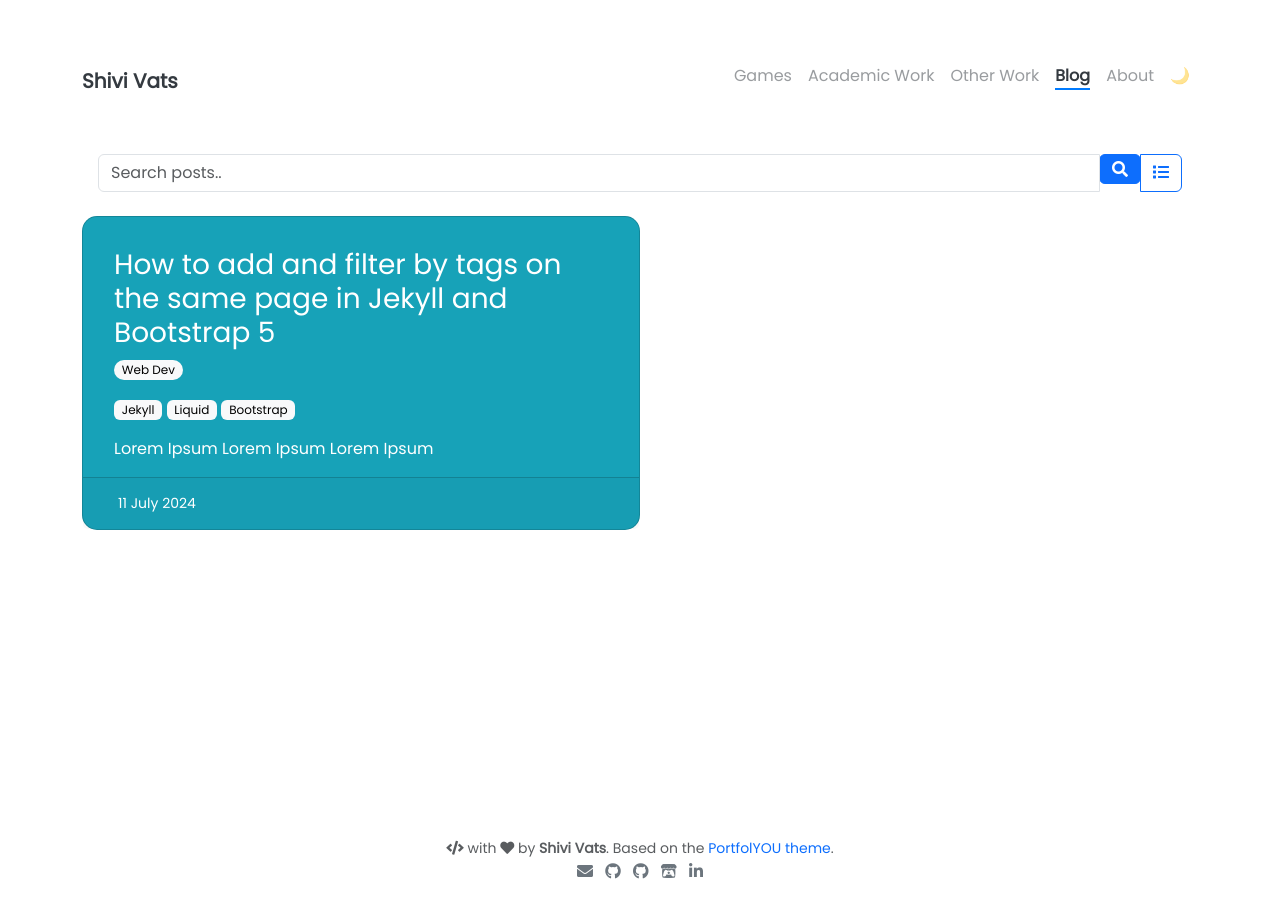
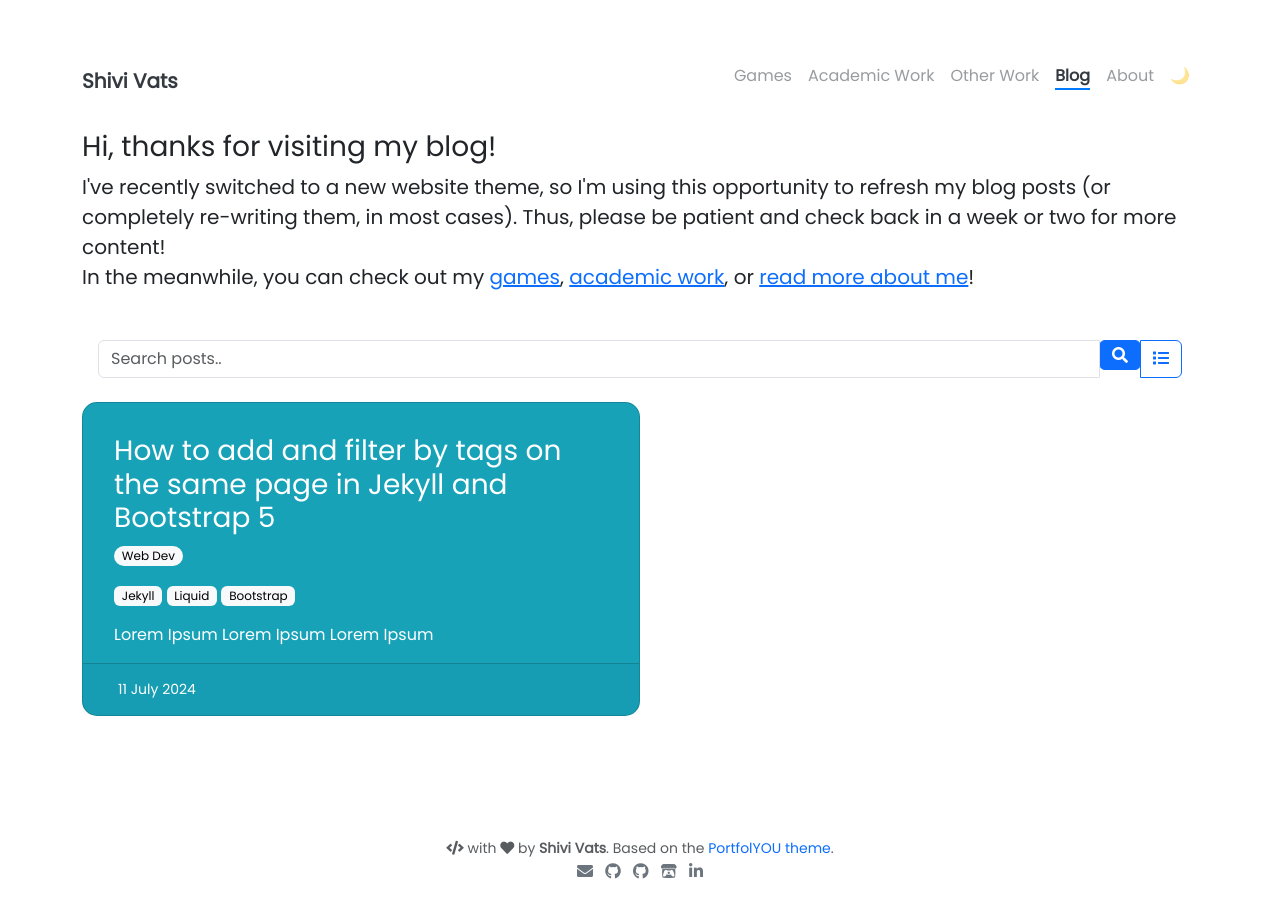
Before and after one commit to shivivats/shivivats.github.io, a Jekyll site: the page built from pages/blog.html, in a window 1280 px wide. Built offline with Jekyll 4.4.1, drawn with Linux system fonts in a browser that asks for light colours; comment, search, counter and statistics services are not loaded.

Commit message:
added disclaimer on blog

```diff
--- a/pages/blog.html
+++ b/pages/blog.html
@@ -5,5 +5,10 @@ weight: 4
 permalink: /blog/
 ---
 
+<div class="mt-4">
+    <h3>Hi, thanks for visiting my blog! </h3>
+    <p class="lead">I've recently switched to a new website theme, so I'm using this opportunity to refresh my blog posts (or completely re-writing them, in most cases). Thus, please be patient and check back in a week or two for more content!<br />
+        In the meanwhile, you can check out my <a href="/projects/">games</a>, <a href="/academic-work/">academic work</a>, or <a href="/about/">read more about me</a>!</p>
+</div>
 {% include blog/search.html %}
 {% include blog/index.html %}
```
